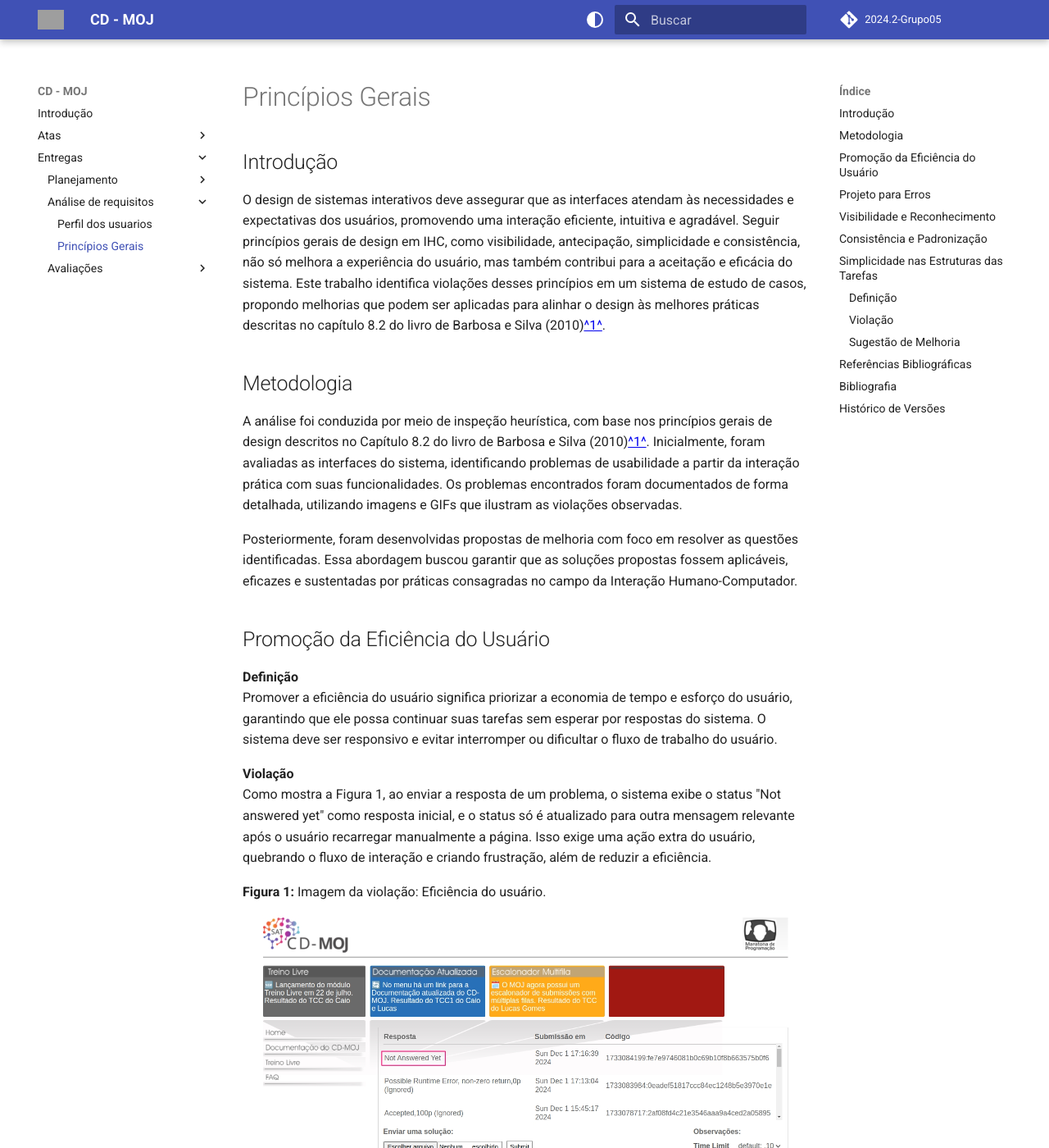
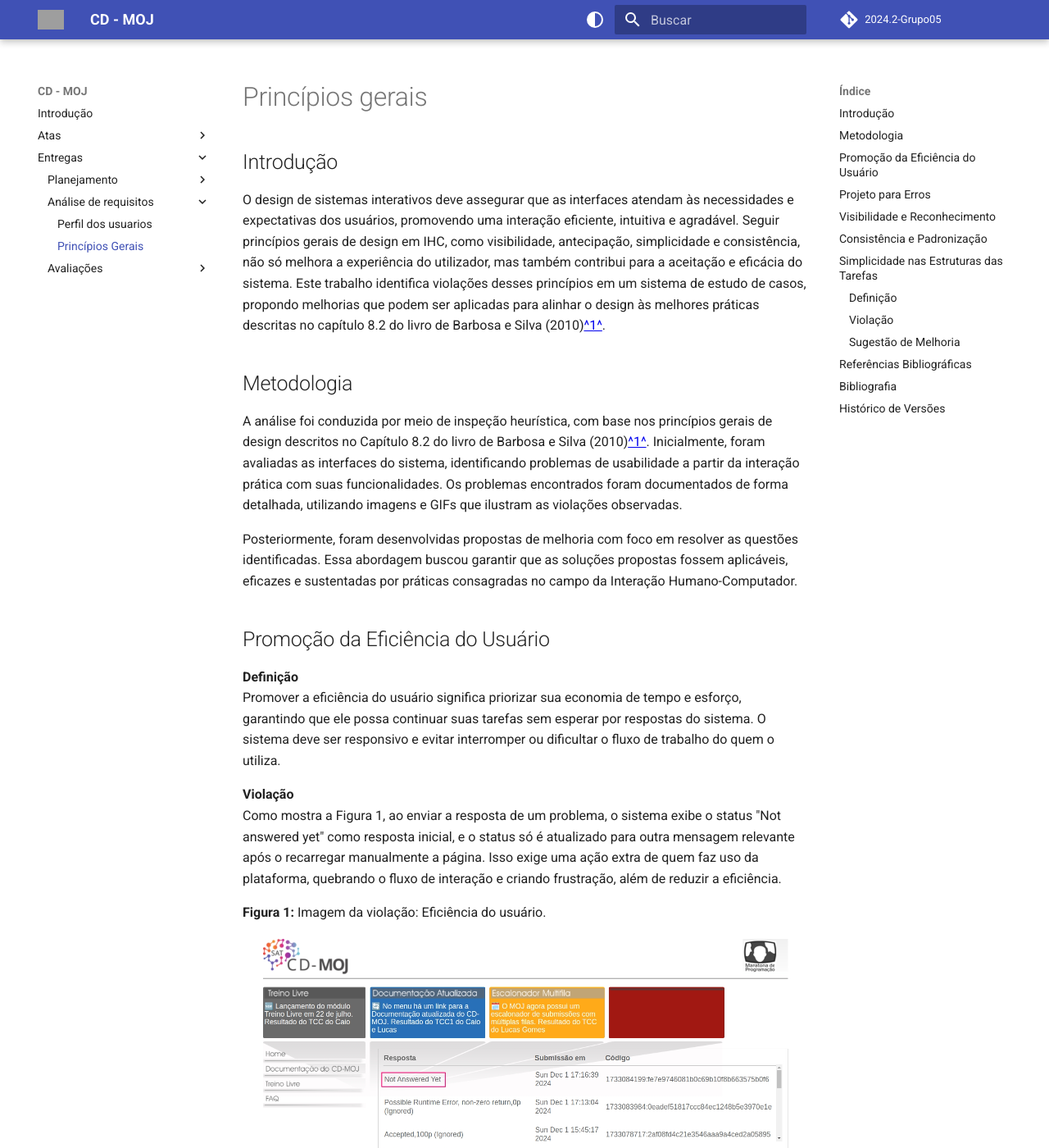
Before and after one commit to Interacao-Humano-Computador/2024.2-Grupo05, an MkDocs documentation site: the page built from docs/entregas/entrega_3/principiosGerais.md, in a window 1280 px wide and 1400 px high. Shown: the whole window at 82% size. Built offline with MkDocs 1.6.1 and Material for MkDocs 9.7.7, drawn with Linux system fonts in a browser that asks for light colours; comment, search, counter and statistics services are not loaded; the version menu is left out; some of the changed text lies outside the part shown; grey boxes are pictures that could not be loaded.

Commit message:
docs: revisar e fazer ajustes nos principios gerais

```diff
--- a/docs/entregas/entrega_3/principiosGerais.md
+++ b/docs/entregas/entrega_3/principiosGerais.md
@@ -1,6 +1,8 @@
+# Princípios gerais
+
 ## Introdução
 
-O design de sistemas interativos deve assegurar que as interfaces atendam às necessidades e expectativas dos usuários, promovendo uma interação eficiente, intuitiva e agradável. Seguir princípios gerais de design em IHC, como visibilidade, antecipação, simplicidade e consistência, não só melhora a experiência do usuário, mas também contribui para a aceitação e eficácia do sistema. Este trabalho identifica violações desses princípios em um sistema de estudo de casos, propondo melhorias que podem ser aplicadas para alinhar o design às melhores práticas descritas no capítulo 8.2 do livro de Barbosa e Silva (2010)<a id="anchor_1" href="#REF1">^1^</a>.
+O design de sistemas interativos deve assegurar que as interfaces atendam às necessidades e expectativas dos usuários, promovendo uma interação eficiente, intuitiva e agradável. Seguir princípios gerais de design em IHC, como visibilidade, antecipação, simplicidade e consistência, não só melhora a experiência do utilizador, mas também contribui para a aceitação e eficácia do sistema. Este trabalho identifica violações desses princípios em um sistema de estudo de casos, propondo melhorias que podem ser aplicadas para alinhar o design às melhores práticas descritas no capítulo 8.2 do livro de Barbosa e Silva (2010)<a id="anchor_1" href="#REF1">^1^</a>.
 
 ## Metodologia
 
@@ -11,10 +13,10 @@ Posteriormente, foram desenvolvidas propostas de melhoria com foco em resolver a
 ## Promoção da Eficiência do Usuário
 
 **Definição**
-Promover a eficiência do usuário significa priorizar a economia de tempo e esforço do usuário, garantindo que ele possa continuar suas tarefas sem esperar por respostas do sistema. O sistema deve ser responsivo e evitar interromper ou dificultar o fluxo de trabalho do usuário.
+Promover a eficiência do usuário significa priorizar sua economia de tempo e esforço, garantindo que ele possa continuar suas tarefas sem esperar por respostas do sistema. O sistema deve ser responsivo e evitar interromper ou dificultar o fluxo de trabalho do quem o utiliza.
 
 **Violação**
-Como mostra a Figura 1, ao enviar a resposta de um problema, o sistema exibe o status "Not answered yet" como resposta inicial, e o status só é atualizado para outra mensagem relevante após o usuário recarregar manualmente a página. Isso exige uma ação extra do usuário, quebrando o fluxo de interação e criando frustração, além de reduzir a eficiência.
+Como mostra a Figura 1, ao enviar a resposta de um problema, o sistema exibe o status "Not answered yet" como resposta inicial, e o status só é atualizado para outra mensagem relevante após o recarregar manualmente a página. Isso exige uma ação extra de quem faz uso da plataforma, quebrando o fluxo de interação e criando frustração, além de reduzir a eficiência.
 
 **Figura 1:** Imagem da violação: Eficiência do usuário.
 
@@ -28,7 +30,7 @@ Fonte: [CD-MOJ](https://moj.naquadah.com.br/cgi-bin/index.sh), 2024.
 
    - Mostrar uma mensagem clara enquanto o sistema processa a resposta, como "Processando sua resposta..." ou similar, até que o status final seja recebido.
 
-   - Garantir que o usuário nunca precise recarregar a página para obter o status atualizado. Isso melhora a eficiência e a satisfação do usuário.
+   - Garantir que não seja necessário recarregar a página para obter o status atualizado. Isso melhora a eficiência e a satisfação do usuário.
 
 ## Projeto para Erros
 
@@ -36,7 +38,7 @@ Fonte: [CD-MOJ](https://moj.naquadah.com.br/cgi-bin/index.sh), 2024.
 O princípio de projeto para erros visa prevenir que os usuários cometam erros, além de oferecer mecanismos para recuperação caso os erros ocorram. Isso inclui tornar os sistemas exploráveis, facilitar a reversão de operações e evitar ações irreversíveis.
 
 **Violação**
-Assim como exemplifica o GIF 1, quando o usuário faz o upload de um arquivo e, em seguida, troca de questão sem enviar, o arquivo é perdido. O sistema não alerta o usuário sobre a possível perda de dados nem oferece uma maneira de recuperar o envio anterior. Isso aumenta a frustração e o risco de perda de progresso.
+Assim como exemplifica o GIF 1, quando o usuário faz o upload de um arquivo e, em seguida, troca de questão sem enviar, o arquivo é perdido. O sistema não alerta seus utilizadores sobre a possível perda de dados nem oferece uma maneira de recuperar o envio anterior. Isso aumenta a frustração e o risco de perda de progresso.
 
 **GIF 1:** GIF da violação: Projeto para Erros.
 
```
Also changed, not shown: other parts of docs/entregas/entrega_3/principiosGerais.md (+1 -1 lines).
